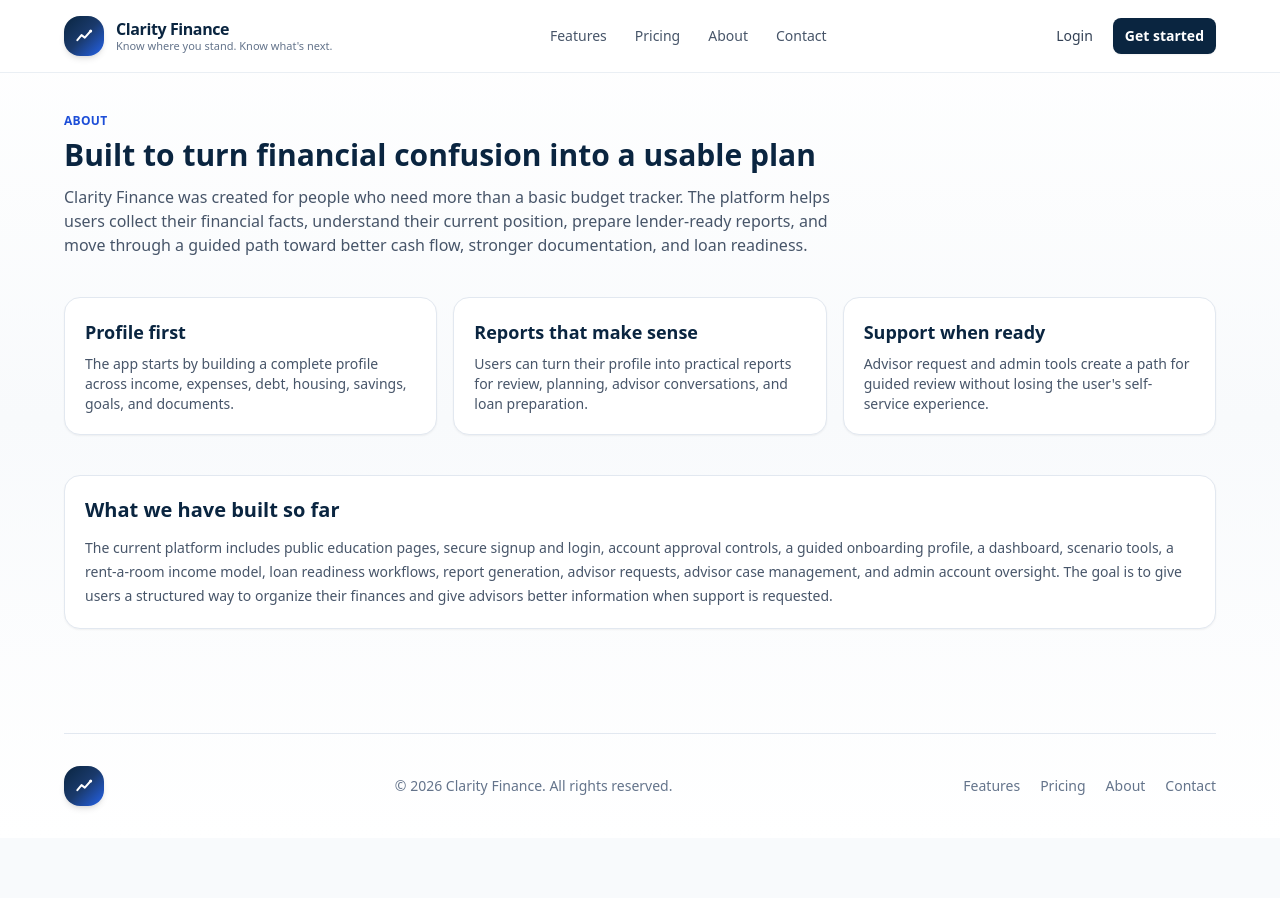
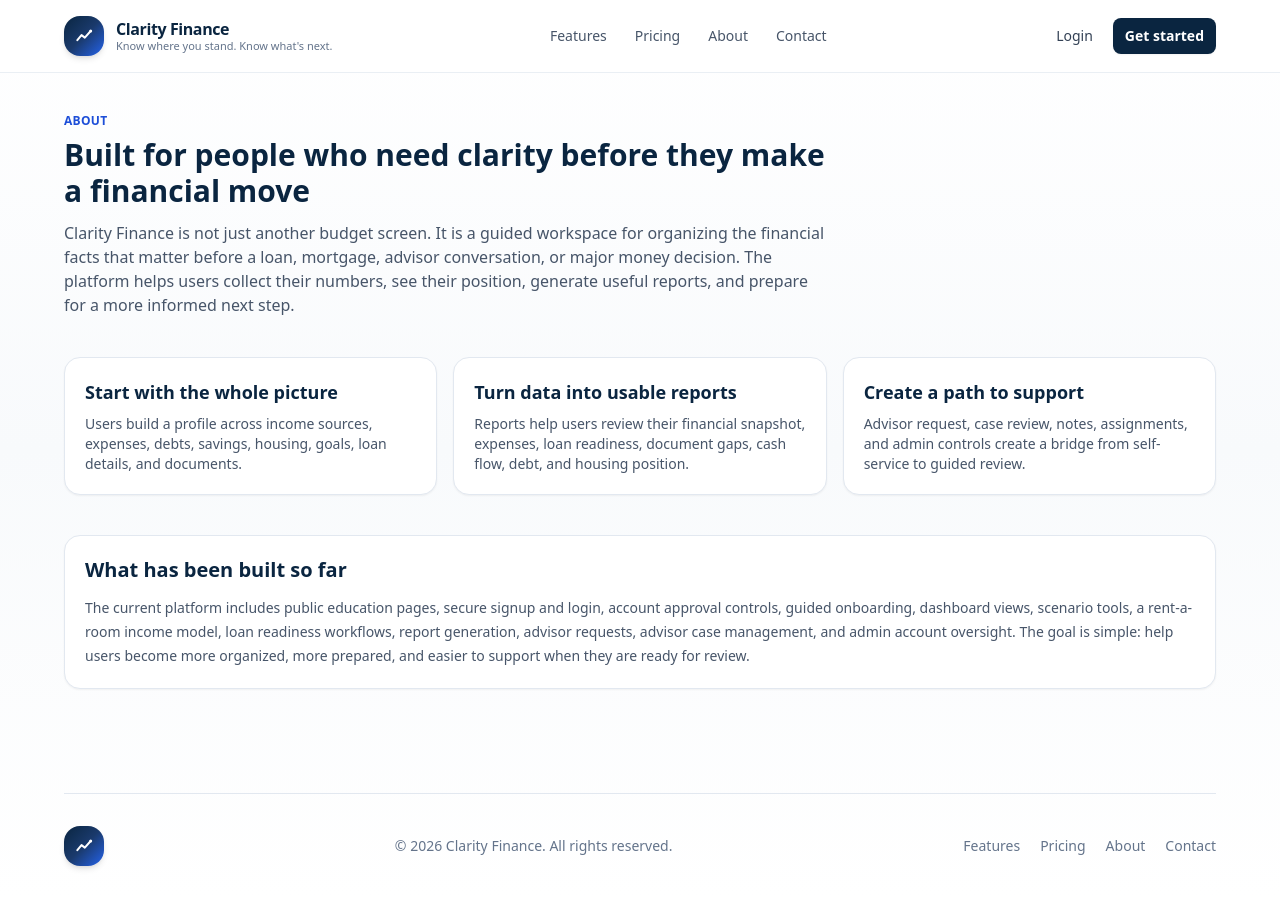
Before and after one commit to 345cayworks/clarityfinance, a Next.js app: page /about in a window 1280 px wide. Before the commit the page ends 838 px from the top, so only its background shows below. Built offline with nearby package versions, Linux system fonts and the light colour scheme.

Commit message:
Sharpen about page positioning

```diff
--- a/app/(public)/about/page.tsx
+++ b/app/(public)/about/page.tsx
@@ -3,40 +3,40 @@ export default function AboutPage() {
     <div className="space-y-10 pt-10">
       <header className="max-w-3xl">
         <p className="text-xs font-semibold uppercase tracking-wide text-blue-700">About</p>
-        <h1 className="mt-2 text-3xl font-semibold text-[#0A2540]">Built to turn financial confusion into a usable plan</h1>
+        <h1 className="mt-2 text-3xl font-semibold text-[#0A2540]">Built for people who need clarity before they make a financial move</h1>
         <p className="mt-3 text-slate-600">
-          Clarity Finance was created for people who need more than a basic budget tracker. The platform helps users collect
-          their financial facts, understand their current position, prepare lender-ready reports, and move through a guided
-          path toward better cash flow, stronger documentation, and loan readiness.
+          Clarity Finance is not just another budget screen. It is a guided workspace for organizing the financial facts that
+          matter before a loan, mortgage, advisor conversation, or major money decision. The platform helps users collect their
+          numbers, see their position, generate useful reports, and prepare for a more informed next step.
         </p>
       </header>
       <div className="grid gap-4 md:grid-cols-3">
         <div className="card">
-          <h2 className="text-lg font-semibold text-[#0A2540]">Profile first</h2>
+          <h2 className="text-lg font-semibold text-[#0A2540]">Start with the whole picture</h2>
           <p className="mt-2 text-sm text-slate-600">
-            The app starts by building a complete profile across income, expenses, debt, housing, savings, goals, and documents.
+            Users build a profile across income sources, expenses, debts, savings, housing, goals, loan details, and documents.
           </p>
         </div>
         <div className="card">
-          <h2 className="text-lg font-semibold text-[#0A2540]">Reports that make sense</h2>
+          <h2 className="text-lg font-semibold text-[#0A2540]">Turn data into usable reports</h2>
           <p className="mt-2 text-sm text-slate-600">
-            Users can turn their profile into practical reports for review, planning, advisor conversations, and loan preparation.
+            Reports help users review their financial snapshot, expenses, loan readiness, document gaps, cash flow, debt, and housing position.
           </p>
         </div>
         <div className="card">
-          <h2 className="text-lg font-semibold text-[#0A2540]">Support when ready</h2>
+          <h2 className="text-lg font-semibold text-[#0A2540]">Create a path to support</h2>
           <p className="mt-2 text-sm text-slate-600">
-            Advisor request and admin tools create a path for guided review without losing the user&apos;s self-service experience.
+            Advisor request, case review, notes, assignments, and admin controls create a bridge from self-service to guided review.
           </p>
         </div>
       </div>
       <section className="card bg-slate-50">
-        <h2 className="text-xl font-semibold text-[#0A2540]">What we have built so far</h2>
+        <h2 className="text-xl font-semibold text-[#0A2540]">What has been built so far</h2>
         <p className="mt-3 text-sm leading-6 text-slate-600">
-          The current platform includes public education pages, secure signup and login, account approval controls, a guided
-          onboarding profile, a dashboard, scenario tools, a rent-a-room income model, loan readiness workflows, report generation,
-          advisor requests, advisor case management, and admin account oversight. The goal is to give users a structured way to
-          organize their finances and give advisors better information when support is requested.
+          The current platform includes public education pages, secure signup and login, account approval controls, guided onboarding,
+          dashboard views, scenario tools, a rent-a-room income model, loan readiness workflows, report generation, advisor requests,
+          advisor case management, and admin account oversight. The goal is simple: help users become more organized, more prepared,
+          and easier to support when they are ready for review.
         </p>
       </section>
     </div>
```
